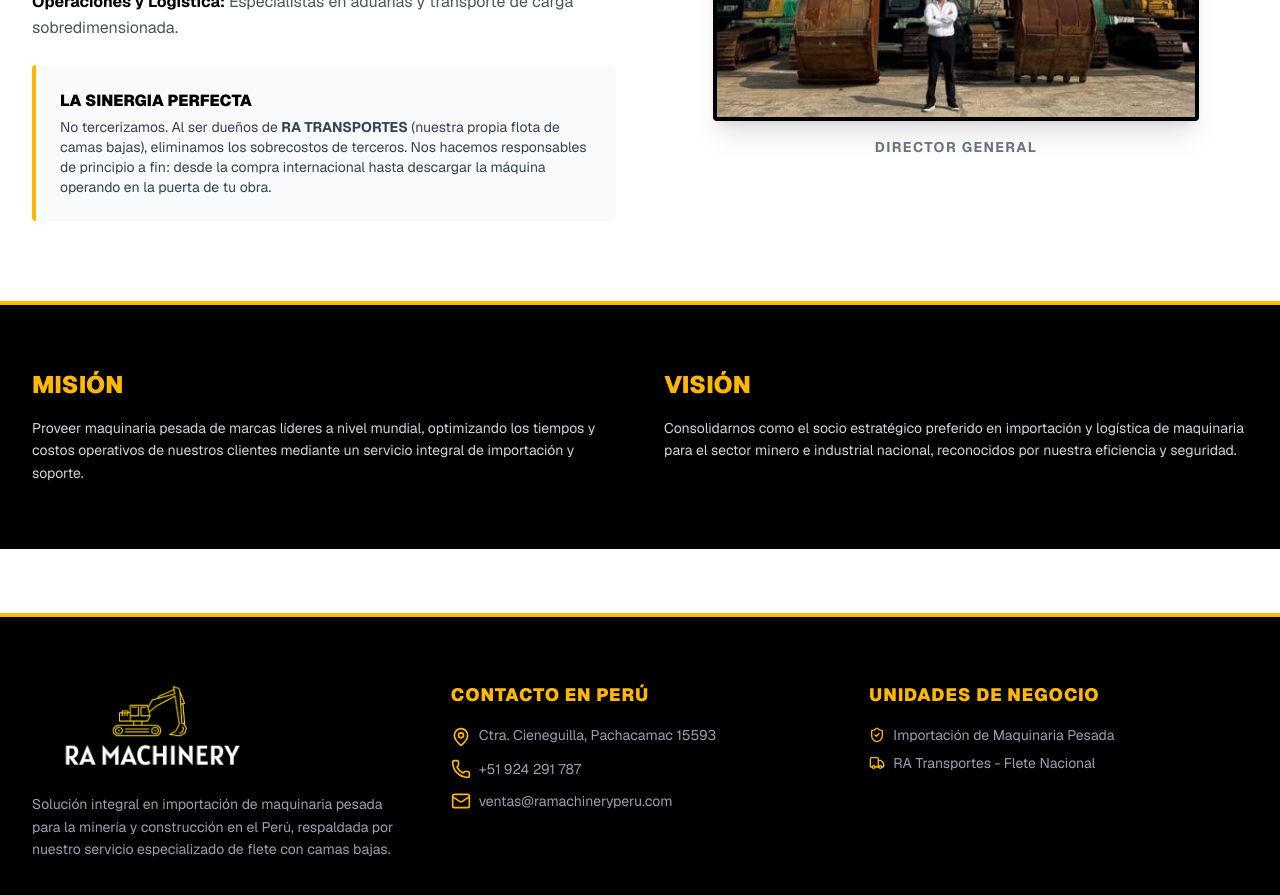
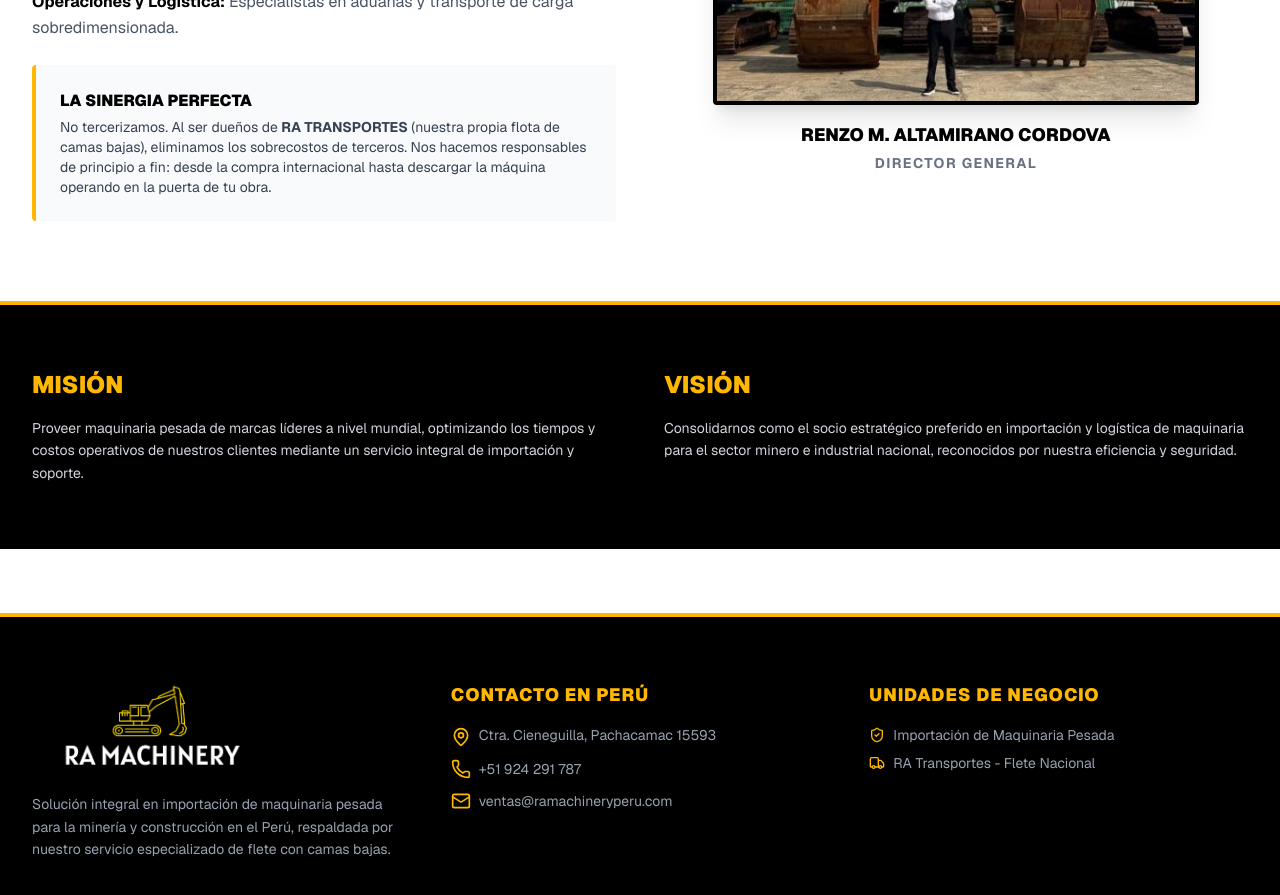
Before and after one commit to apacheco2603/RA_MACHINERY_RA_TRANSPORTES, a Next.js app: page /nosotros in a window 1280 px wide. Shown: the part 800-1695 px from the top of the page. Built offline with nearby package versions, Linux system fonts and the light colour scheme.

Commit message:
feat: agregar nombre del director general debajo de su foto

```diff
--- a/src/components/AboutView.jsx
+++ b/src/components/AboutView.jsx
@@ -50,9 +50,14 @@
                 className="w-full h-full object-cover object-[center_60%] scale-125"
               />
             </div>
-            <p className="mt-4 text-xs sm:text-sm font-bold text-gray-500 uppercase tracking-widest">
-              Director General
-            </p>
+            <div className="mt-4 text-center">
+              <p className="text-base sm:text-lg font-black text-black uppercase">
+                Renzo M. Altamirano Cordova
+              </p>
+              <p className="text-xs sm:text-sm font-bold text-gray-500 uppercase tracking-widest mt-1">
+                Director General
+              </p>
+            </div>
           </div>
         </div>
       </section>
```
